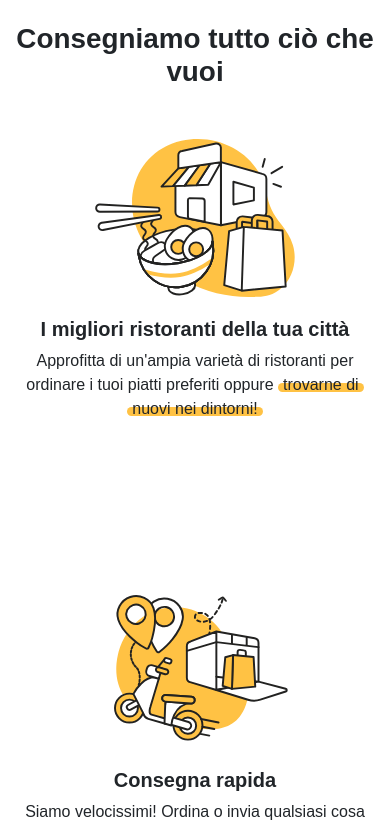
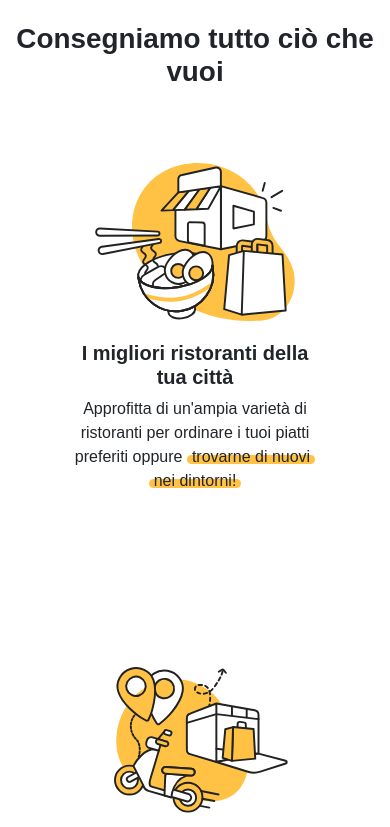
Before and after one commit to BiagioCaputo/vue-deliveboo, a Vue app: page / in a window 390 px wide. Shown: the part 2140-2967 px from the top of the page. Built offline with nearby package versions, Linux system fonts and the light colour scheme; no server answers.

Commit message:
all homepage responsive done

```diff
--- a/src/components/AppSectionDelivery.vue
+++ b/src/components/AppSectionDelivery.vue
@@ -8,7 +8,7 @@ export default {
 <template>
     <section class="delivery text-center container-desktop">
         <h1 class="delivery-title">Consegniamo tutto ciò che vuoi</h1>
-        <div class="delivery-group mb-4">
+        <div class="delivery-group mb-4 p-4">
             <div class="delivery-item">
                 <img src="/img/restaurants.svg" alt="">
                 <div>
@@ -69,7 +69,7 @@ export default {
         gap: 150px;
 
         .delivery-item {
-            width: 350px;
+            width: 250px;
             display: flex;
             flex-direction: column;
             align-items: center;
```
